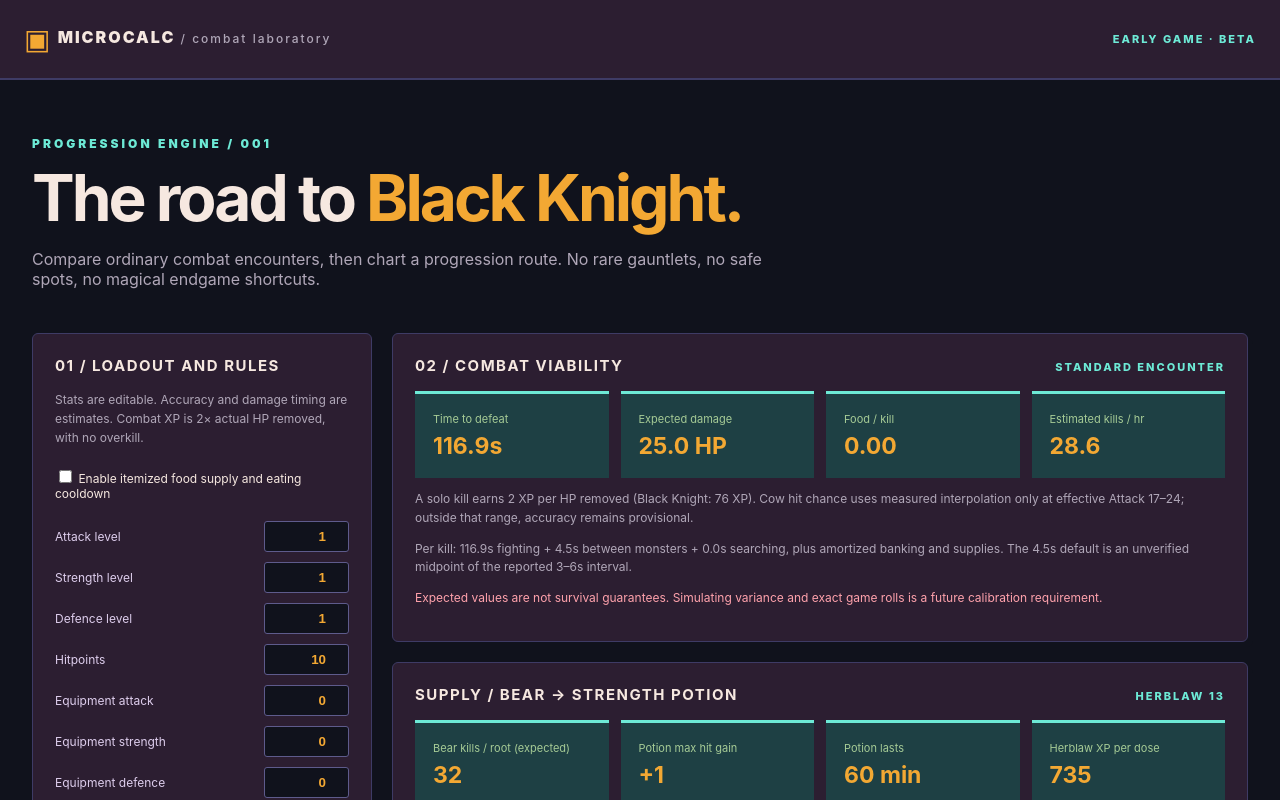
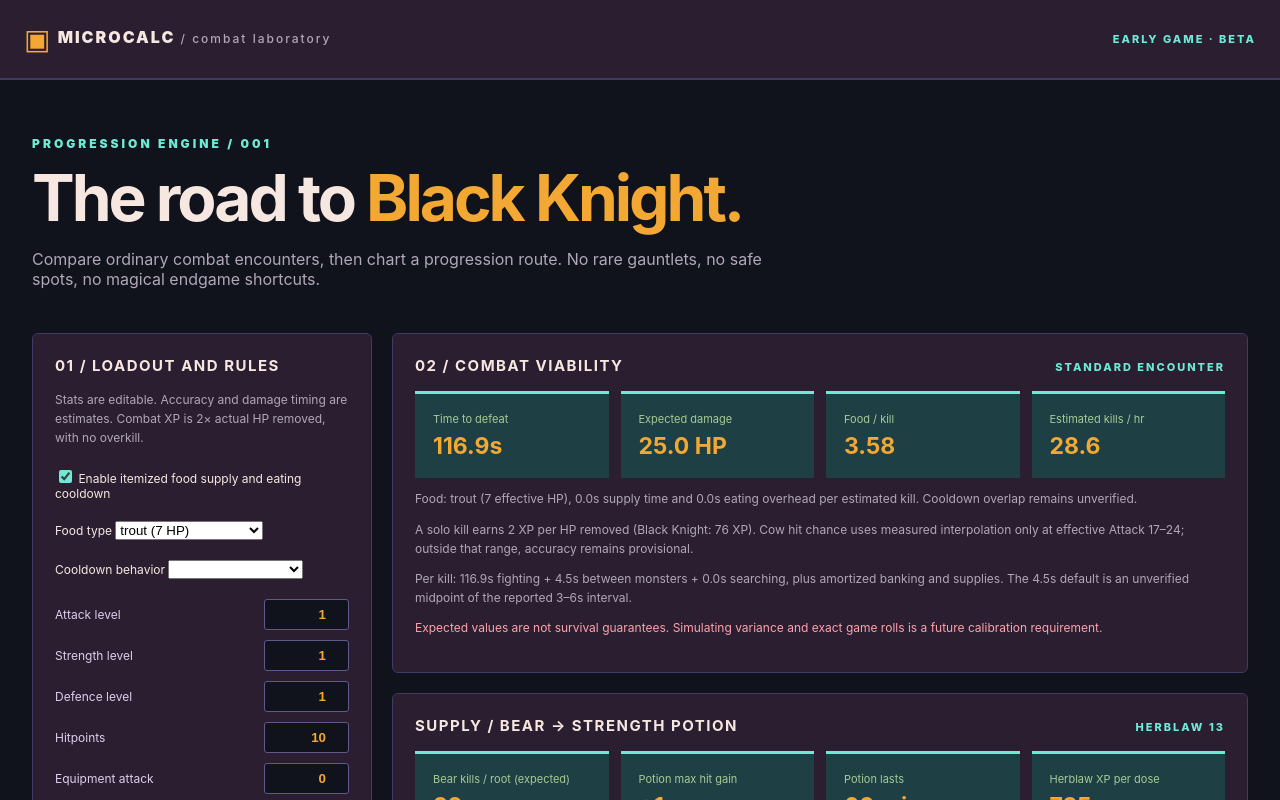
Before and after one commit to meleneth/microcalc, a Vue app: page / in a window 1280 px wide. Shown: the top 800 px of the page. Built offline with nearby package versions, Linux system fonts and the light colour scheme.

Commit message:
Correct unattended auto-eat model and select trout healing

```diff
--- a/src/solver.js
+++ b/src/solver.js
@@ -47,7 +47,7 @@ export function evaluate(mob,stats,rules={}) {
   const enemyHit=chance(mob.attack,defense);
   const enemyDps=enemyHit*(enemyMax+1)/2/Math.max(0.5,stats.enemyCooldown);
   const expectedDamage=ttk*enemyDps;
-  const selectedFood=stats.foodId??"sardine";
+  const selectedFood=stats.foodId??"trout";
   const foodHeal=Math.max(0,stats.foodHeal??4);
   const foodNeeded=Math.max(0,expectedDamage-stats.regenPerSecond*ttk)/(foodHeal||Infinity);
   const usingItemEconomy=stats.useFoodEconomy===true;
@@ -57,7 +57,7 @@ export function evaluate(mob,stats,rules={}) {
     foodCount:Math.max(0,stats.foodCount),foodCooldownSeconds:Math.max(0,stats.foodCooldownSeconds??0),
     supplySecondsPerFood:Math.max(0,stats.foodSupplySeconds??0),
     eatActionSeconds:Math.max(0,stats.eatActionSeconds??0),
-    mode:stats.foodCooldownMode??"blocking"
+    mode:stats.foodCooldownMode??"unattended"
   }):null;
   const effectiveFoodNeeded=food?food.foodPerKill:foodNeeded;
   const effectiveFoodHeal=food?food.heal:foodHeal;
@@ -95,4 +95,4 @@ export function goldenPath(stats,goal={attack:40,strength:40,defense:40}) {
   const knight=evaluate(mobs.find(m=>m.name==="Black knight"),{...state,allowBlackKnight:true});
   return {steps,state,knight,reachable:targets.every(s=>state[s]>=goal[s]),totalSeconds:steps.reduce((n,s)=>n+s.seconds,0),method:"greedy-estimate"};
 }
-export const defaults={attack:1,strength:1,defense:1,hitpoints:10,attackBonus:0,strengthBonus:0,defenseBonus:0,damageBonus:0,cooldown:6,enemyCooldown:6,foodHeal:0,foodCount:0,useFoodEconomy:false,foodId:"sardine",foodRecoveryBonus:0,foodCooldownSeconds:0,foodSupplySeconds:0,eatActionSeconds:0,foodCooldownMode:"blocking",regenPerSecond:0,searchSeconds:0,respawnDelaySeconds:4.5,bankSeconds:90,killsPerBank:20,foodRestockSeconds:8,allowBlackKnight:false};
+export const defaults={attack:1,strength:1,defense:1,hitpoints:10,attackBonus:0,strengthBonus:0,defenseBonus:0,damageBonus:0,cooldown:6,enemyCooldown:6,foodHeal:0,foodCount:0,useFoodEconomy:true,foodId:"trout",foodRecoveryBonus:0,foodCooldownSeconds:0,foodSupplySeconds:0,eatActionSeconds:0,foodCooldownMode:"unattended",regenPerSecond:0,searchSeconds:0,respawnDelaySeconds:4.5,bankSeconds:90,killsPerBank:20,foodRestockSeconds:8,allowBlackKnight:false};
```
